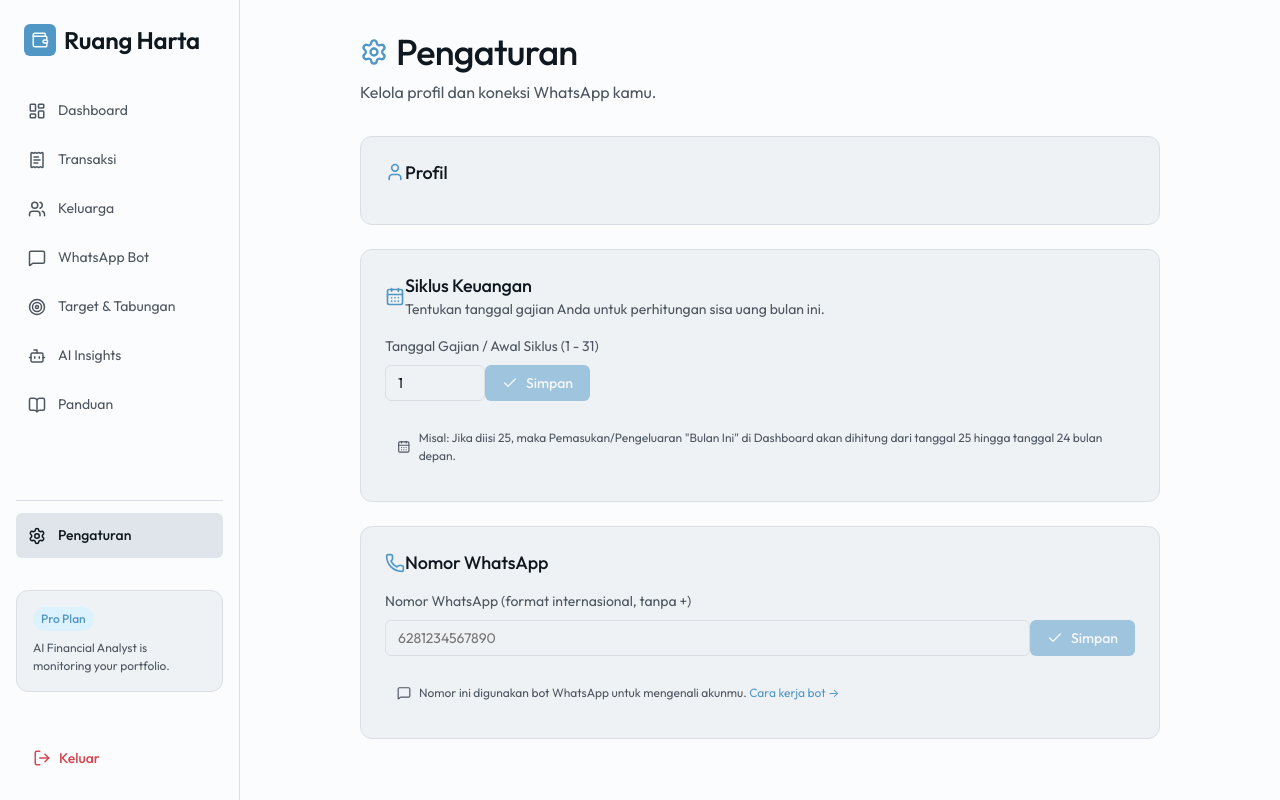
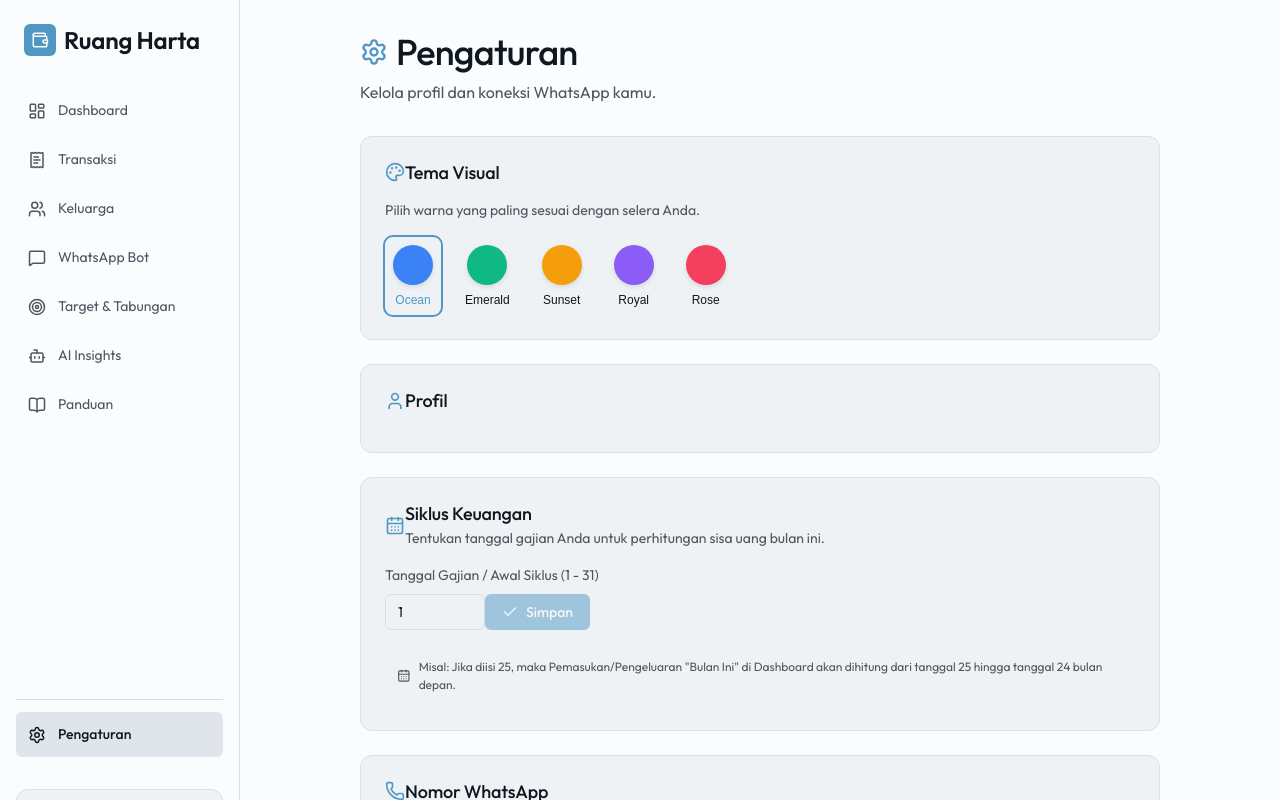
Before and after one commit to Upiiqu/ruang-harta, a Next.js app: page /settings in a window 1280 px wide. Shown: the top 800 px of the page. Built offline with nearby package versions, Linux system fonts and the light colour scheme; no server answers.

Commit message:
feat: add 5 visual themes and theme switcher

```diff
--- a/src/app/globals.css
+++ b/src/app/globals.css
@@ -22,10 +22,7 @@
   --color-border: oklch(90% 0.01 250);
   --color-border-hover: oklch(80% 0.01 250);
 
-  /* Accent Hue: Pastel Blue */
-  --color-accent: oklch(65% 0.10 240);
-  --color-accent-hover: oklch(60% 0.10 240);
-  --color-accent-faint: oklch(95% 0.03 240);
+  /* Accent Hue is handled by [data-theme] below */
 
   /* Chart Color: Soft Lavender */
   --color-chart: oklch(55% 0.12 290);
@@ -56,6 +53,37 @@
   --radius-md: 6px;
   --radius-lg: 12px;
   --radius-full: 9999px;
+}
+
+/* Theme Varients */
+:root, [data-theme="ocean"] {
+  --color-accent: oklch(65% 0.10 240);
+  --color-accent-hover: oklch(60% 0.10 240);
+  --color-accent-faint: oklch(95% 0.03 240);
+}
+
+[data-theme="emerald"] {
+  --color-accent: oklch(65% 0.15 150);
+  --color-accent-hover: oklch(60% 0.15 150);
+  --color-accent-faint: oklch(95% 0.05 150);
+}
+
+[data-theme="sunset"] {
+  --color-accent: oklch(65% 0.15 45);
+  --color-accent-hover: oklch(60% 0.15 45);
+  --color-accent-faint: oklch(95% 0.05 45);
+}
+
+[data-theme="royal"] {
+  --color-accent: oklch(60% 0.15 300);
+  --color-accent-hover: oklch(55% 0.15 300);
+  --color-accent-faint: oklch(95% 0.05 300);
+}
+
+[data-theme="rose"] {
+  --color-accent: oklch(65% 0.15 350);
+  --color-accent-hover: oklch(60% 0.15 350);
+  --color-accent-faint: oklch(95% 0.05 350);
 }
 
 * {
--- a/src/app/layout.tsx
+++ b/src/app/layout.tsx
@@ -14,6 +14,18 @@ export default function RootLayout({
 }) {
   return (
     <html lang="id">
+      <head>
+        <script
+          dangerouslySetInnerHTML={{
+            __html: `
+              try {
+                const theme = localStorage.getItem('ruang_harta_theme') || 'ocean';
+                document.documentElement.setAttribute('data-theme', theme);
+              } catch (e) {}
+            `,
+          }}
+        />
+      </head>
       <body>
         <div className="workbench-layout">
           <Navigation />
--- a/src/app/settings/page.tsx
+++ b/src/app/settings/page.tsx
@@ -1,7 +1,7 @@
 "use client";
 
 import React, { useEffect, useState } from 'react';
-import { Settings, Phone, Check, X, RefreshCw, MessageSquare, User, CalendarDays } from 'lucide-react';
+import { Settings, Phone, Check, X, RefreshCw, MessageSquare, User, CalendarDays, Palette } from 'lucide-react';
 import Link from 'next/link';
 
 export default function SettingsPage() {
@@ -16,6 +16,16 @@ export default function SettingsPage() {
   const [savedCycleDate, setSavedCycleDate] = useState('1');
   const [cycleMessage, setCycleMessage] = useState('');
 
+  const [currentTheme, setCurrentTheme] = useState('ocean');
+
+  const themes = [
+    { id: 'ocean', name: 'Ocean', color: '#3b82f6' }, // Blue
+    { id: 'emerald', name: 'Emerald', color: '#10b981' }, // Green
+    { id: 'sunset', name: 'Sunset', color: '#f59e0b' }, // Orange
+    { id: 'royal', name: 'Royal', color: '#8b5cf6' }, // Purple
+    { id: 'rose', name: 'Rose', color: '#f43f5e' }, // Pink
+  ];
+
   useEffect(() => {
     const name = localStorage.getItem('ruang_harta_user_name') || '';
     setUserName(name);
@@ -23,6 +33,9 @@ export default function SettingsPage() {
     const cDate = localStorage.getItem('ruang_harta_cycle_date') || '1';
     setCycleDate(cDate);
     setSavedCycleDate(cDate);
+
+    const theme = localStorage.getItem('ruang_harta_theme') || 'ocean';
+    setCurrentTheme(theme);
 
     fetch('/api/whatsapp/pairing')
       .then(res => res.json())
@@ -99,6 +112,12 @@ export default function SettingsPage() {
     setTimeout(() => setCycleMessage(''), 3000);
   };
 
+  const handleThemeChange = (themeId: string) => {
+    setCurrentTheme(themeId);
+    localStorage.setItem('ruang_harta_theme', themeId);
+    document.documentElement.setAttribute('data-theme', themeId);
+  };
+
   return (
     <div style={{ maxWidth: '800px', margin: '0 auto' }}>
       <header style={{ marginBottom: 'var(--space-8)' }}>
@@ -108,6 +127,35 @@ export default function SettingsPage() {
         </h1>
         <p className="text-muted">Kelola profil dan koneksi WhatsApp kamu.</p>
       </header>
+
+      {/* Theme Selection Card */}
+      <div className="glass-panel" style={{ padding: 'var(--space-6)', marginBottom: 'var(--space-6)' }}>
+        <div className="flex items-center gap-3" style={{ marginBottom: 'var(--space-4)' }}>
+          <Palette size={20} color="var(--color-accent)" />
+          <h3>Tema Visual</h3>
+        </div>
+
+        <div className="flex flex-col gap-4">
+          <p className="text-sm text-muted">Pilih warna yang paling sesuai dengan selera Anda.</p>
+          <div className="flex gap-4 flex-wrap">
+            {themes.map(t => (
+              <button
+                key={t.id}
+                onClick={() => handleThemeChange(t.id)}
+                style={{
+                  display: 'flex', flexDirection: 'column', alignItems: 'center', gap: '8px',
+                  background: 'none', border: 'none', cursor: 'pointer', padding: '8px', borderRadius: '8px',
+                  backgroundColor: currentTheme === t.id ? 'var(--color-paper-2)' : 'transparent',
+                  outline: currentTheme === t.id ? '2px solid var(--color-accent)' : 'none'
+                }}
+              >
+                <div style={{ width: '40px', height: '40px', borderRadius: '50%', backgroundColor: t.color, boxShadow: '0 2px 5px rgba(0,0,0,0.1)' }} />
+                <span className="text-xs font-medium" style={{ color: currentTheme === t.id ? 'var(--color-accent)' : 'var(--color-text)' }}>{t.name}</span>
+              </button>
+            ))}
+          </div>
+        </div>
+      </div>
 
       {/* Profile Card */}
       <div className="glass-panel" style={{ padding: 'var(--space-6)', marginBottom: 'var(--space-6)' }}>
```
